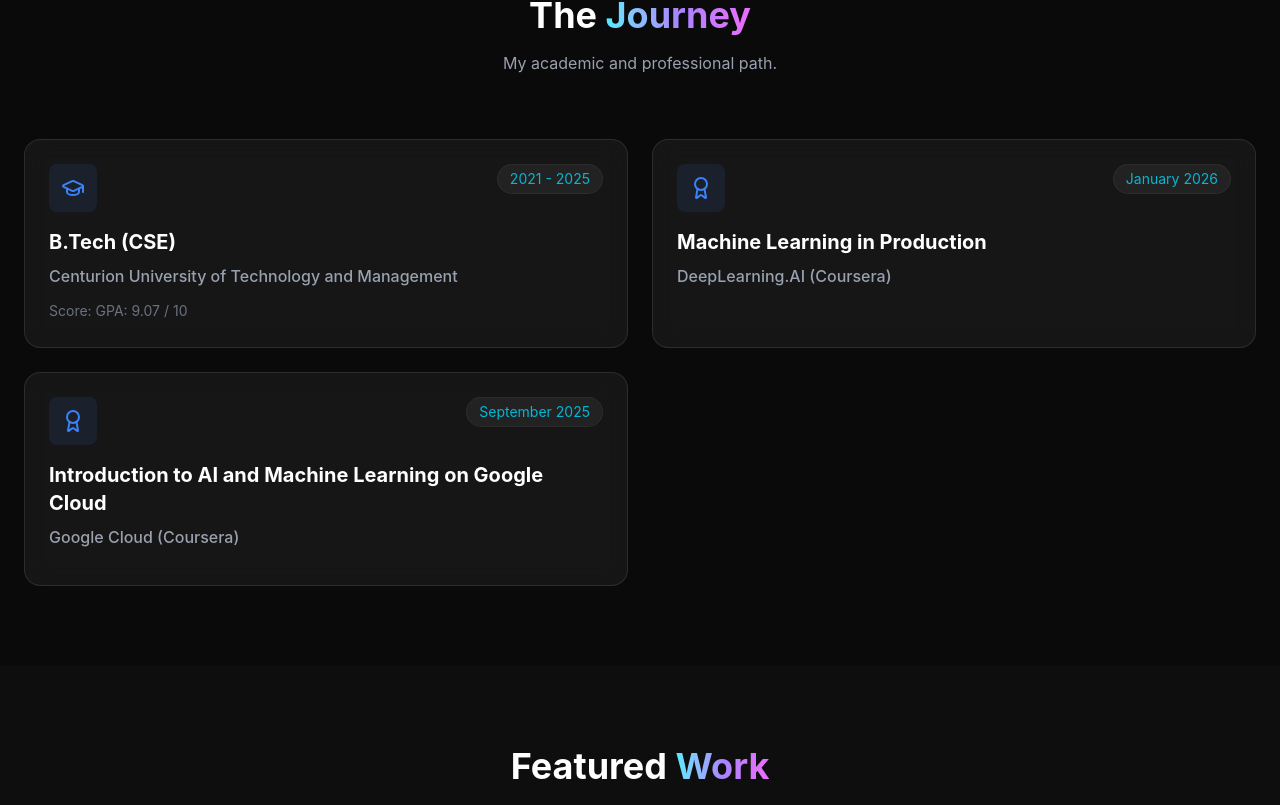
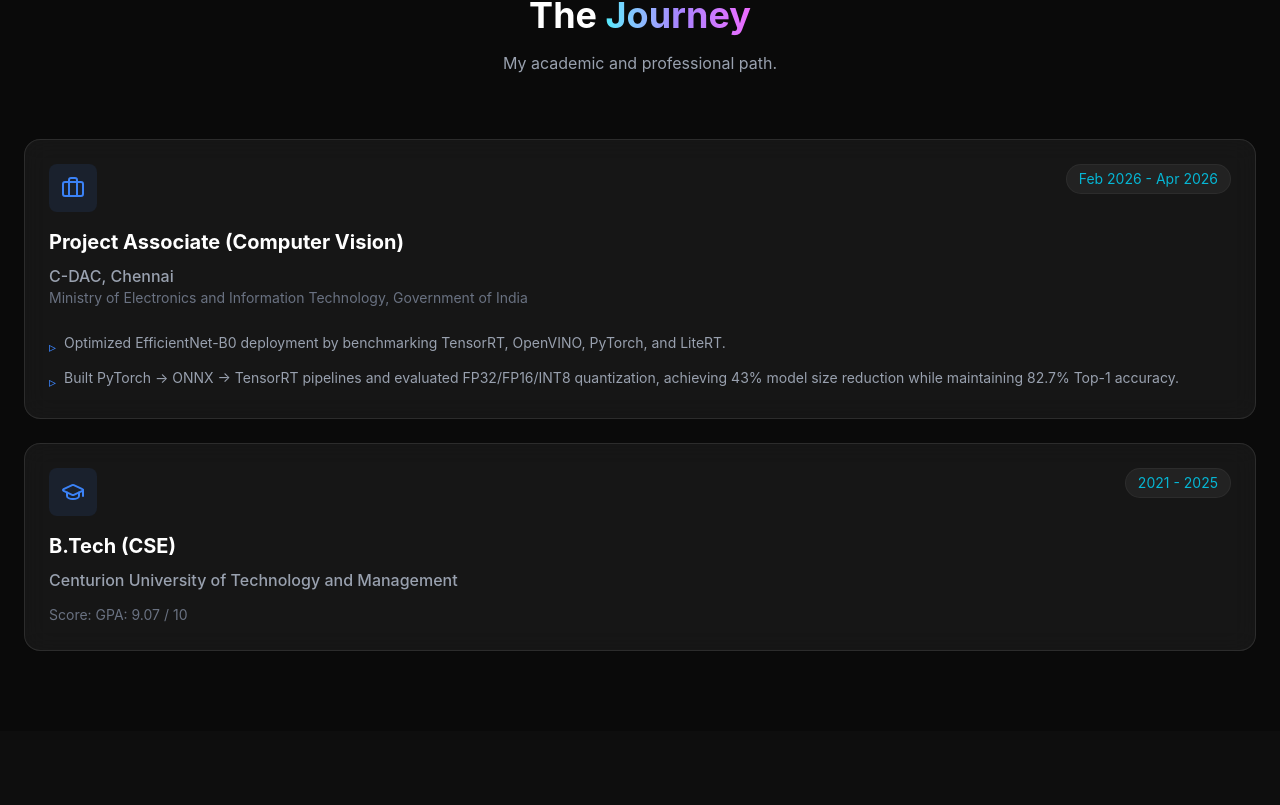
Before and after one commit to satyaudaybandaru/Portfolio, a React (Vite) app: page / in a window 1280 px wide. Shown: the part 1715-2520 px from the top of the page. Built offline with nearby package versions, Linux system fonts and the light colour scheme.

Commit message:
added experience and created new section - certifications

```diff
--- a/src/App.jsx
+++ b/src/App.jsx
@@ -4,6 +4,7 @@
 import Skills from './components/Sections/Skills';
 import Experience from './components/Sections/Experience';
 import Projects from './components/Sections/Projects';
+import Certifications from './components/Sections/Certifications';
 import Contact from './components/Sections/Contact';
 
 function App() {
@@ -15,6 +16,7 @@
         <Skills />
         <Experience />
         <Projects />
+        <Certifications />
         <Contact />
       </main>
       <footer className="py-6 text-center text-gray-400 text-sm glass mt-20">
--- a/src/components/Layout/Navbar.jsx
+++ b/src/components/Layout/Navbar.jsx
@@ -7,6 +7,7 @@
     { name: 'Skills', href: '#skills' },
     { name: 'Experience', href: '#experience' },
     { name: 'Projects', href: '#projects' },
+    { name: 'Certifications', href: '#certifications' },
     { name: 'Contact', href: '#contact' },
 ];
 
--- /dev/null
+++ b/src/components/Sections/Certifications.jsx
@@ -0,0 +1,55 @@
+import Section from '../ui/Section';
+import { certifications } from '../../data/portfolioData';
+import { Award, ExternalLink } from 'lucide-react';
+
+const Certifications = () => {
+    return (
+        <Section id="certifications">
+            <div className="text-center mb-16">
+                <h2 className="text-3xl md:text-4xl font-bold mb-4">
+                    <span className="text-gradient">Certifications</span>
+                </h2>
+                <p className="text-gray-400">Credentials that validate my expertise.</p>
+            </div>
+
+            <div className="grid md:grid-cols-2 gap-6">
+                {certifications.map((cert, idx) => {
+                    const Component = cert.link ? 'a' : 'div';
+                    const props = cert.link
+                        ? { href: cert.link, target: '_blank', rel: 'noopener noreferrer' }
+                        : {};
+
+                    return (
+                        <Component
+                            key={`cert-${idx}`}
+                            {...props}
+                            className={`p-6 rounded-2xl glass border-white/5 hover:border-primary/30 transition-all hover:-translate-y-1 hover:shadow-lg hover:shadow-primary/5 group h-full flex flex-col ${cert.link ? 'cursor-pointer' : ''}`}
+                        >
+                            <div className="flex justify-between items-start mb-4">
+                                <div className="p-3 rounded-lg bg-primary/10 text-primary group-hover:bg-primary group-hover:text-white transition-colors">
+                                    <Award size={24} />
+                                </div>
+                                <span className="px-3 py-1 text-sm rounded-full bg-white/5 text-primary-cyan border border-white/5">
+                                    {cert.date}
+                                </span>
+                            </div>
+
+                            <h3 className="text-xl font-bold text-white mb-2 group-hover:text-primary-cyan transition-colors flex items-center gap-2">
+                                {cert.name}
+                                {cert.link && (
+                                    <ExternalLink
+                                        size={16}
+                                        className="opacity-0 group-hover:opacity-100 transition-opacity"
+                                    />
+                                )}
+                            </h3>
+                            <p className="text-gray-400 font-medium mb-3">{cert.issuer}</p>
+                        </Component>
+                    );
+                })}
+            </div>
+        </Section>
+    );
+};
+
+export default Certifications;
--- a/src/components/Sections/Experience.jsx
+++ b/src/components/Sections/Experience.jsx
@@ -1,15 +1,15 @@
 import Section from '../ui/Section';
-import { experience, education, certifications } from '../../data/portfolioData';
-import { Briefcase, GraduationCap, Award, ExternalLink } from 'lucide-react';
+import { experience, education } from '../../data/portfolioData';
+import { Briefcase, GraduationCap, ExternalLink } from 'lucide-react';
 
-const CardItem = ({ title, subtitle, date, description, icon: Icon, link }) => { // eslint-disable-line no-unused-vars
+const CardItem = ({ title, subtitle, date, description, icon: Icon, link, className = '' }) => { // eslint-disable-line no-unused-vars
     const Component = link ? 'a' : 'div';
     const props = link ? { href: link, target: '_blank', rel: 'noopener noreferrer' } : {};
 
     return (
         <Component
             {...props}
-            className={`p-6 rounded-2xl glass border-white/5 hover:border-primary/30 transition-all hover:-translate-y-1 hover:shadow-lg hover:shadow-primary/5 group h-full flex flex-col ${link ? 'cursor-pointer' : ''}`}
+            className={`p-6 rounded-2xl glass border-white/5 hover:border-primary/30 transition-all hover:-translate-y-1 hover:shadow-lg hover:shadow-primary/5 group h-full flex flex-col ${link ? 'cursor-pointer' : ''} ${className}`}
         >
             <div className="flex justify-between items-start mb-4">
                 <div className="p-3 rounded-lg bg-primary/10 text-primary group-hover:bg-primary group-hover:text-white transition-colors">
@@ -40,16 +40,40 @@
             </div>
 
             <div className="grid md:grid-cols-2 gap-6">
-                {/* Experience - Only render if not empty (it's empty now per request to move) */}
-                {experience.map((job) => (
-                    <CardItem
-                        key={job.id}
-                        title={job.role}
-                        subtitle={job.company}
-                        date={job.period}
-                        description={job.description}
-                        icon={Briefcase}
-                    />
+                {/* Experience */}
+                {experience.map((job, idx) => (
+                    <div
+                        key={`exp-${idx}`}
+                        className="p-6 rounded-2xl glass border-white/5 hover:border-primary/30 transition-all hover:-translate-y-1 hover:shadow-lg hover:shadow-primary/5 group h-full flex flex-col md:col-span-2"
+                    >
+                        <div className="flex justify-between items-start mb-4">
+                            <div className="p-3 rounded-lg bg-primary/10 text-primary group-hover:bg-primary group-hover:text-white transition-colors">
+                                <Briefcase size={24} />
+                            </div>
+                            <span className="px-3 py-1 text-sm rounded-full bg-white/5 text-primary-cyan border border-white/5">
+                                {job.period}
+                            </span>
+                        </div>
+
+                        <h3 className="text-xl font-bold text-white mb-2 group-hover:text-primary-cyan transition-colors">
+                            {job.role}
+                        </h3>
+                        <p className="text-gray-400 font-medium">{job.company}</p>
+                        {job.companyDetail && (
+                            <p className="text-gray-500 text-sm mb-3">{job.companyDetail}</p>
+                        )}
+
+                        {job.highlights && job.highlights.length > 0 && (
+                            <ul className="mt-3 space-y-2 text-gray-400 text-sm leading-relaxed list-none">
+                                {job.highlights.map((point, i) => (
+                                    <li key={i} className="flex items-start gap-2">
+                                        <span className="text-primary mt-1 shrink-0">▹</span>
+                                        <span>{point}</span>
+                                    </li>
+                                ))}
+                            </ul>
+                        )}
+                    </div>
                 ))}
 
                 {/* Education */}
@@ -61,19 +85,7 @@
                         date={edu.period}
                         description={`Score: ${edu.score}`}
                         icon={GraduationCap}
-                    />
-                ))}
-
-                {/* Certifications */}
-                {certifications.map((cert, idx) => (
-                    <CardItem
-                        key={`cert-${idx}`}
-                        title={cert.name}
-                        subtitle={cert.issuer}
-                        date={cert.date}
-                        description=""
-                        icon={Award}
-                        link={cert.link}
+                        className="md:col-span-2"
                     />
                 ))}
             </div>
--- a/src/data/portfolioData.js
+++ b/src/data/portfolioData.js
@@ -48,7 +48,18 @@
     }
 ];
 
-export const experience = [];
+export const experience = [
+    {
+        role: "Project Associate (Computer Vision)",
+        company: "C-DAC, Chennai",
+        companyDetail: "Ministry of Electronics and Information Technology, Government of India",
+        period: "Feb 2026 - Apr 2026",
+        highlights: [
+            "Optimized EfficientNet-B0 deployment by benchmarking TensorRT, OpenVINO, PyTorch, and LiteRT.",
+            "Built PyTorch → ONNX → TensorRT pipelines and evaluated FP32/FP16/INT8 quantization, achieving 43% model size reduction while maintaining 82.7% Top-1 accuracy."
+        ]
+    }
+];
 
 export const education = [
     {
```
